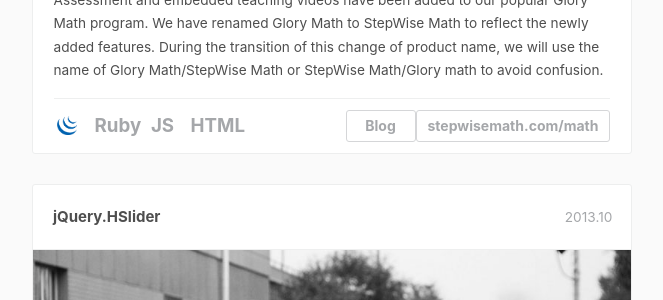
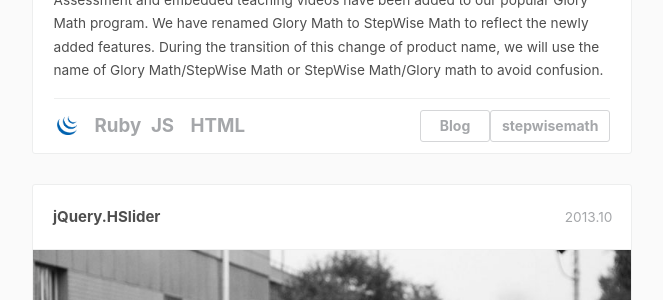
Before and after one commit to rapsoulhaonan/rapsoulhaonan.github.io, a Jekyll site: the page built from portfolio/index.html, in a window 1280 px wide and 900 px high, scrolled down 2867 px. Shown: the part 143-443 px from the top of the window, without its empty margins (308-971 px from the left). Built offline with Jekyll 4.4.1, drawn with Linux system fonts in a browser that asks for light colours; nearby versions of some CDN libraries; comment, search, counter and statistics services are not loaded.

Commit message:
Update index.html

```diff
--- a/portfolio/index.html
+++ b/portfolio/index.html
@@ -91,7 +91,7 @@ layout: default
 									<span ><b>Ruby</b></span>
 									<span><b>JS</b></span>
 									<span ><b>HTML</b></span>
-									<span class="link"><a target="_blank" href="http://stepwisemath.com/math">stepwisemath.com/math</a></span>
+									<span class="link"><a target="_blank" href="http://stepwisemath.com/math">stepwisemath</a></span>
 									<span class="link"><a target="_blank" href="http://www.lookingbus.com/">Blog</a></span>
 								</li>
 							</ul>
```
